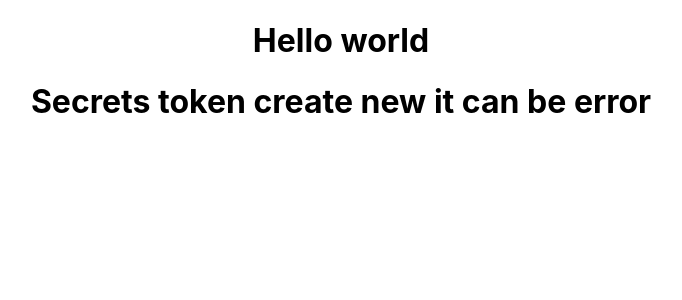
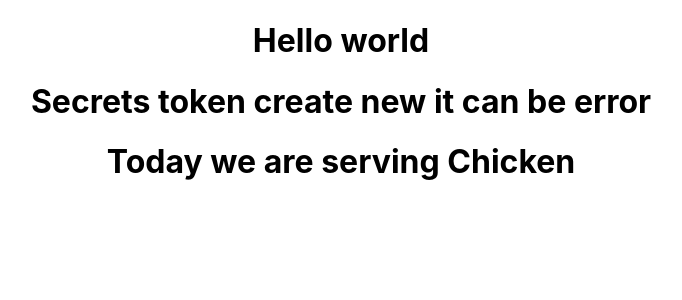
Before and after one commit to junaidirshad098/reactapp1, a React (Create React App) app: page / in a window 1280 px wide. Shown: the top 300 px of the page, without its empty margins (299-981 px from the left). Built offline with nearby package versions, Linux system fonts and the light colour scheme.

Commit message:
new dinner file is added

```diff
--- a/src/App.js
+++ b/src/App.js
@@ -1,11 +1,13 @@
 import React from 'react';
 import './App.css';
+import Fun1 from './dinner.js';
 
 function App() {
   return (
     <div className="App">
      <h1>Hello world</h1>
      <h1>Secrets token create new it can be error </h1>
+     <Fun1 foodname="Chicken"/>
     </div>
   );
 }
--- /dev/null
+++ b/src/dinner.js
@@ -0,0 +1,14 @@
+import React from 'react';
+function Fun1(props)
+{
+
+return(
+
+<h1>
+Today we are serving {props.foodname}
+</h1>
+
+	)
+
+}
+export default Fun1;
```
